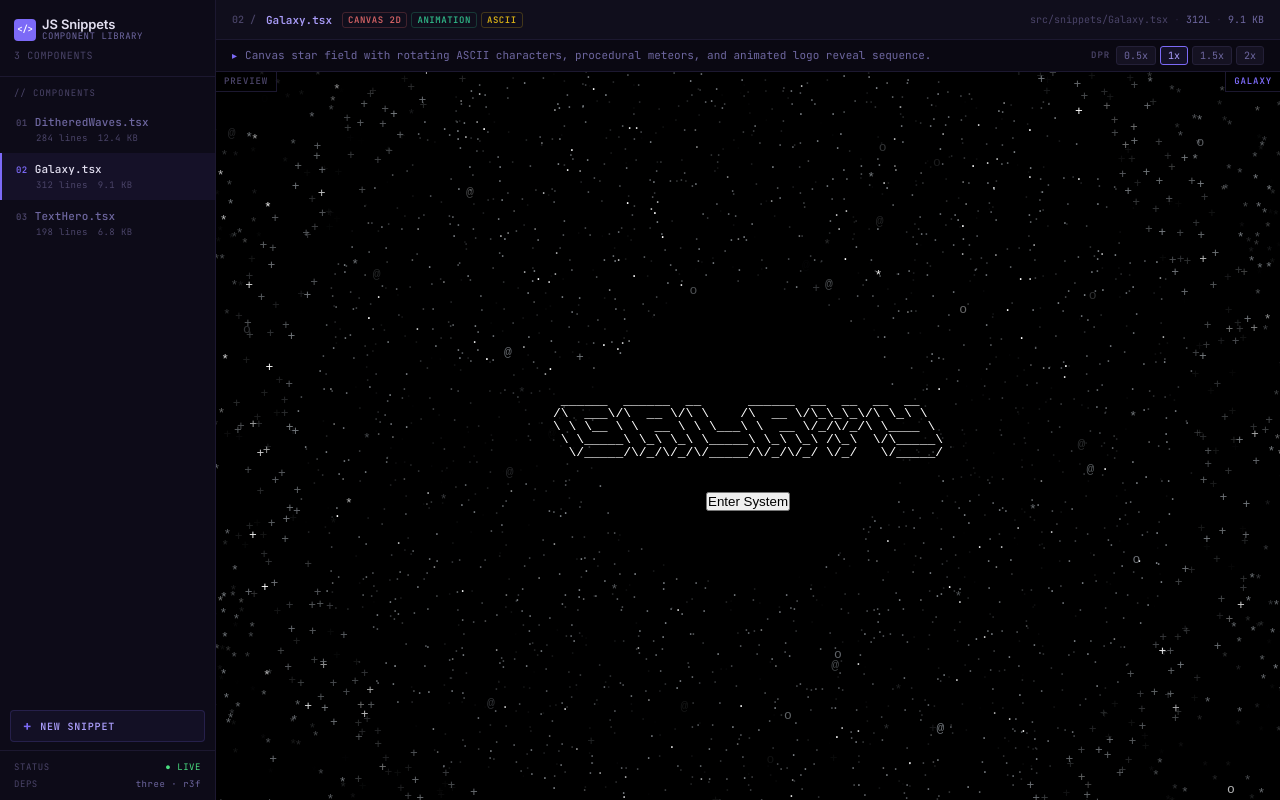
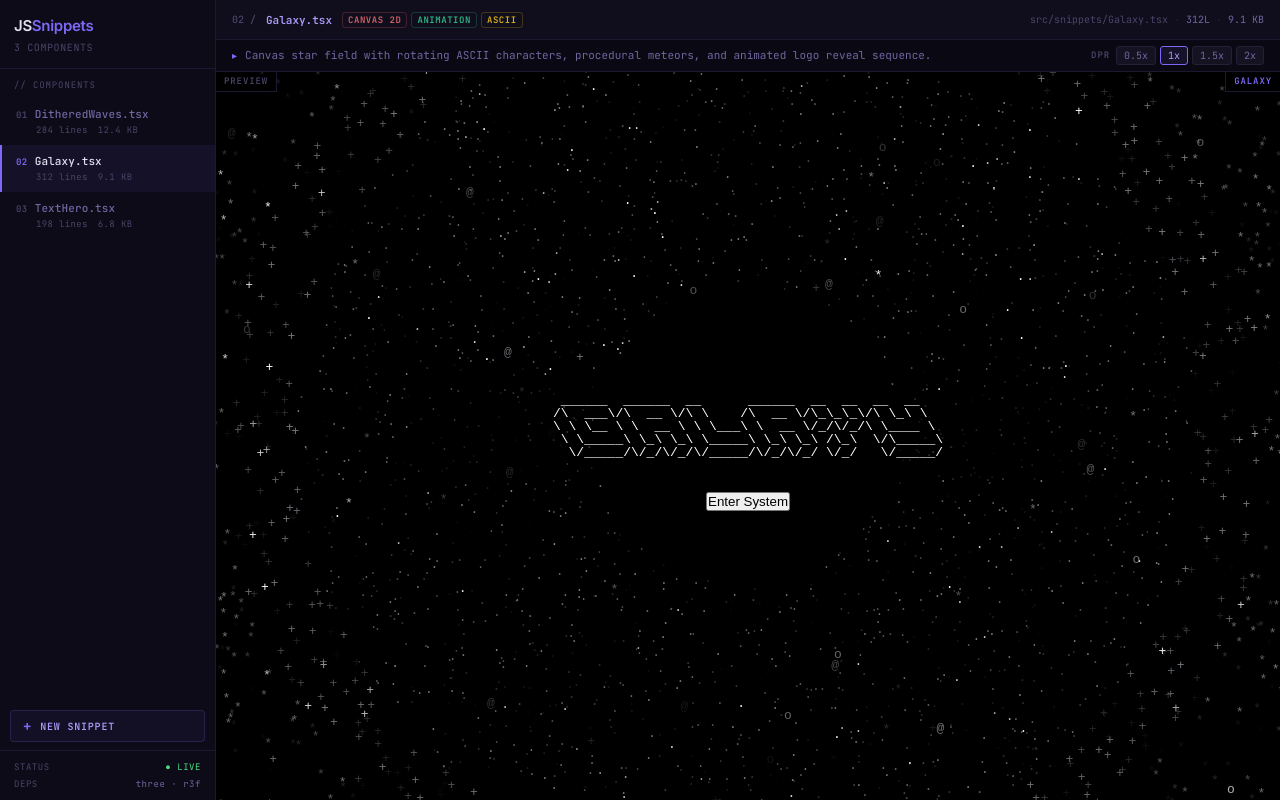
Before and after one commit to pixelkat5/jssnippets, a React (Vite) app: page / in a window 1280 px wide. Built offline with nearby package versions, Linux system fonts and the light colour scheme.

Commit message:
remove icon

```diff
--- a/src/App.css
+++ b/src/App.css
@@ -50,47 +50,25 @@ html, body, #root {
 
 .wordmark {
   display: flex;
-  align-items: center;
-  gap: 6px;
+  align-items: baseline;
+  gap: 0;
   line-height: 1;
-}
-
-.wordmark-icon {
-  width: 22px;
-  height: 22px;
-  background: var(--accent);
-  border-radius: 4px;
-  display: flex;
-  align-items: center;
-  justify-content: center;
-  font-size: 9px;
-  font-weight: 700;
-  color: #fff;
-  letter-spacing: -.02em;
-  flex-shrink: 0;
-  font-family: var(--font-mono);
-}
-
-.wordmark-text {
-  display: flex;
-  flex-direction: column;
-  gap: 1px;
 }
 
 .wordmark-main {
   font-family: var(--font-ui);
-  font-size: 13px;
-  font-weight: 600;
-  letter-spacing: -.01em;
+  font-size: 15px;
+  font-weight: 700;
+  letter-spacing: -.02em;
   color: var(--text);
 }
 
-.wordmark-sub {
-  font-family: var(--font-mono);
-  font-size: 9px;
-  color: var(--muted2);
-  letter-spacing: .06em;
-  text-transform: uppercase;
+.wordmark-accent {
+  font-family: var(--font-ui);
+  font-size: 15px;
+  font-weight: 700;
+  letter-spacing: -.02em;
+  color: var(--accent);
 }
 
 .header-meta {
--- a/src/App.tsx
+++ b/src/App.tsx
@@ -431,11 +431,7 @@ export default function App() {
       <aside className="sidebar">
         <div className="sidebar-header">
           <div className="wordmark">
-            <div className="wordmark-icon">&lt;/&gt;</div>
-            <div className="wordmark-text">
-              <span className="wordmark-main">JS Snippets</span>
-              <span className="wordmark-sub">component library</span>
-            </div>
+            <span className="wordmark-main">JS</span><span className="wordmark-accent">Snippets</span>
           </div>
           <div className="header-meta">{totalCount} components</div>
         </div>
```
